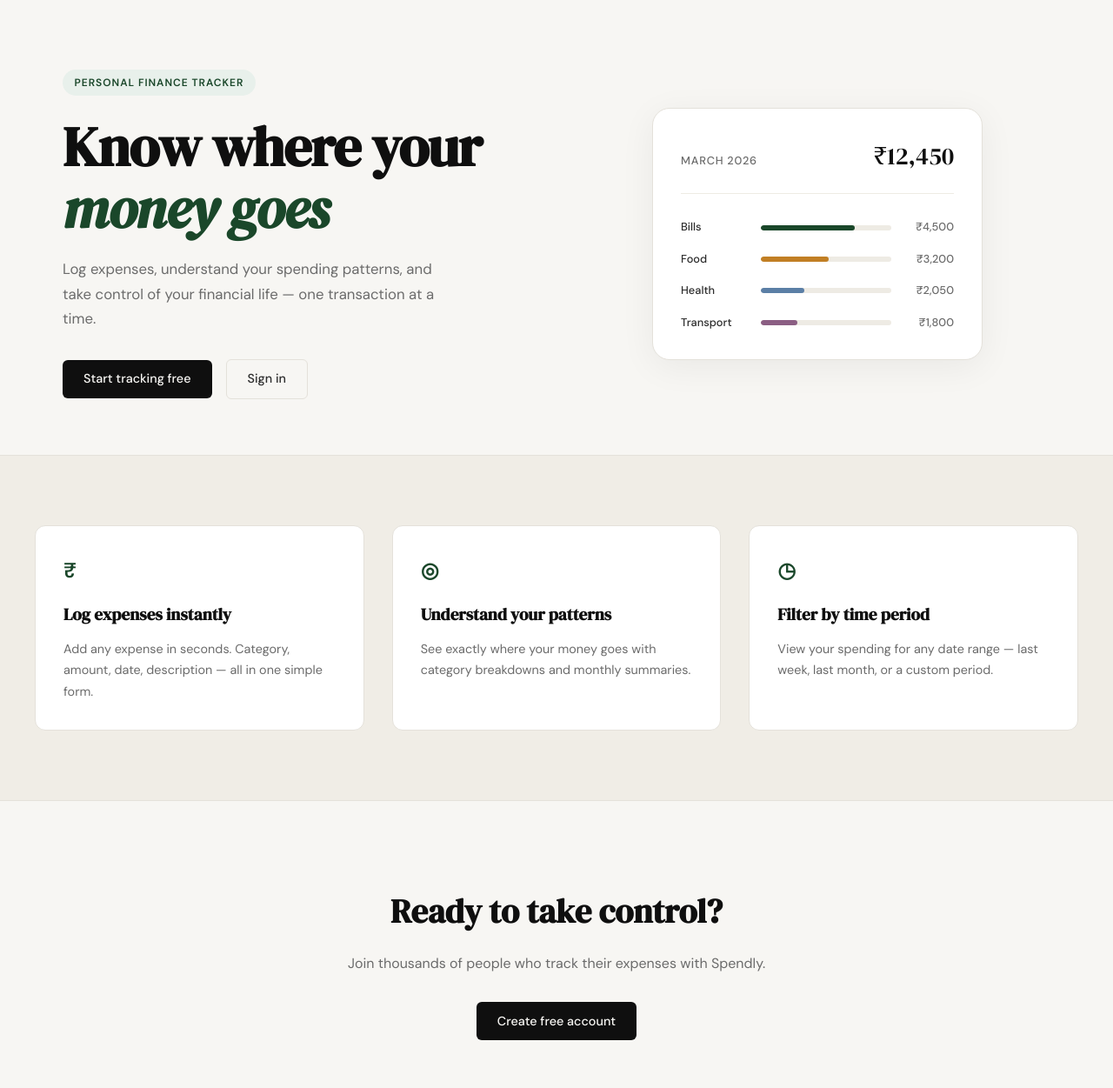
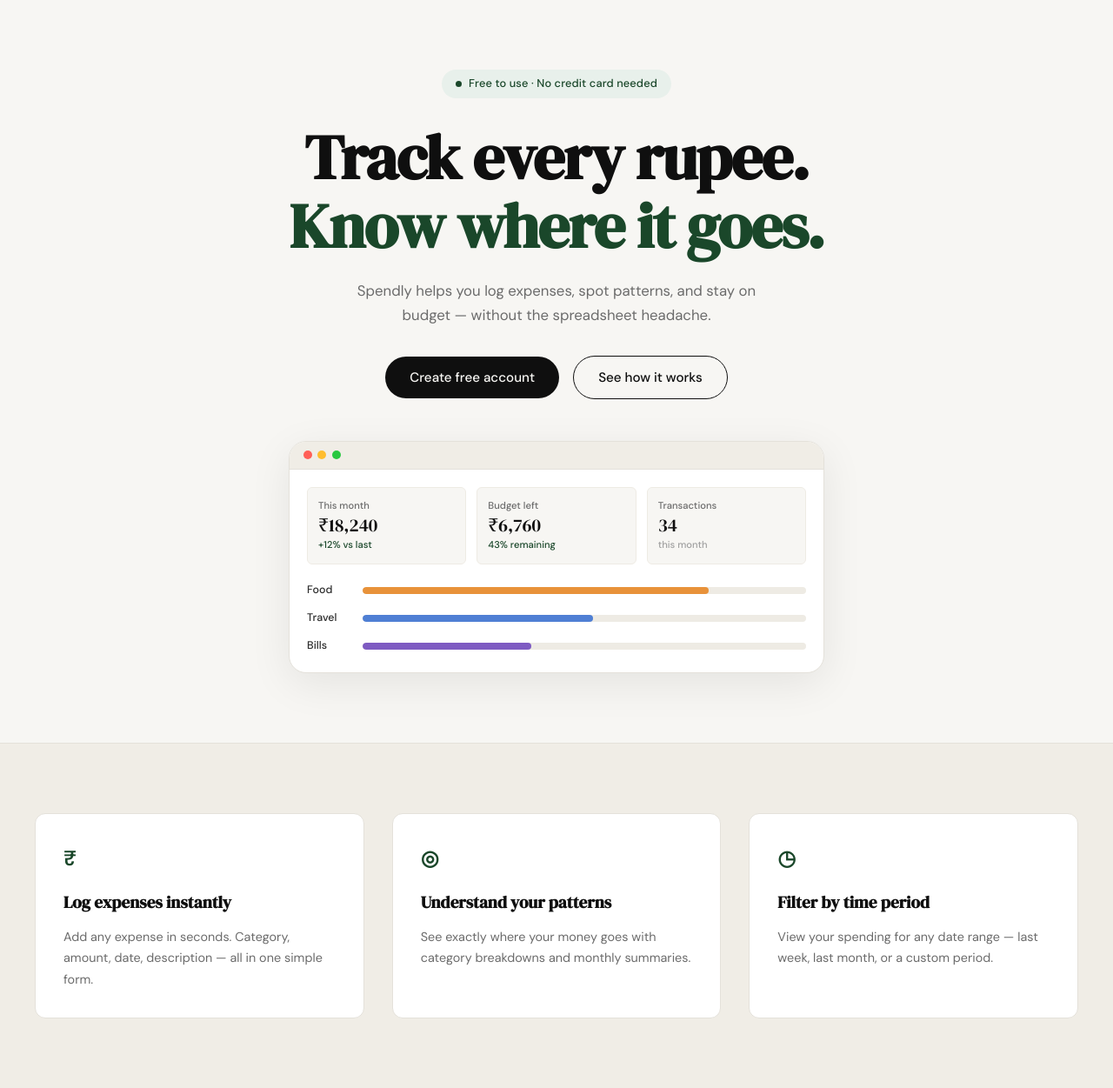
Before and after one commit to vcorzo/spendy, a Flask app: page / in a window 1280 px wide. Shown: the part 61-1312 px from the top of the page at 87% size. Run offline with Flask 3, Linux system fonts and the light colour scheme.

Commit message:
landing: redesign hero section to match mockup

```diff
--- /dev/null
+++ b/static/css/landing.css
@@ -0,0 +1,231 @@
+/* ------------------------------------------------------------------ */
+/* Hero layout override — centered single column                       */
+/* ------------------------------------------------------------------ */
+
+.hero {
+    grid-template-columns: 1fr;
+    text-align: center;
+    max-width: 680px;
+    gap: 3rem;
+    padding-bottom: 5rem;
+}
+
+.hero-inner {
+    display: flex;
+    flex-direction: column;
+    align-items: center;
+}
+
+.hero-visual {
+    justify-content: center;
+    width: 100%;
+    max-width: 100%;
+}
+
+/* ------------------------------------------------------------------ */
+/* Badge                                                               */
+/* ------------------------------------------------------------------ */
+
+.hero-badge {
+    display: inline-flex;
+    align-items: center;
+    gap: 0.5rem;
+    background: var(--accent-light);
+    color: var(--accent);
+    font-size: 0.8rem;
+    font-weight: 500;
+    letter-spacing: 0.01em;
+    text-transform: none;
+    padding: 0.4rem 1rem;
+    border-radius: 999px;
+    margin-bottom: 1.75rem;
+}
+
+.hero-badge-dot {
+    width: 7px;
+    height: 7px;
+    border-radius: 50%;
+    background: var(--accent);
+    flex-shrink: 0;
+}
+
+/* ------------------------------------------------------------------ */
+/* Title                                                               */
+/* ------------------------------------------------------------------ */
+
+.hero-title {
+    font-family: var(--font-display);
+    font-size: clamp(2.75rem, 6vw, 4.5rem);
+    line-height: 1.1;
+    letter-spacing: -0.02em;
+    color: var(--ink);
+    margin-bottom: 1.25rem;
+    font-style: normal;
+}
+
+.hero-title-accent {
+    color: var(--accent);
+    font-style: normal;
+}
+
+/* ------------------------------------------------------------------ */
+/* Subtitle                                                            */
+/* ------------------------------------------------------------------ */
+
+.hero-subtitle {
+    max-width: 480px;
+    text-align: center;
+}
+
+/* ------------------------------------------------------------------ */
+/* Buttons                                                             */
+/* ------------------------------------------------------------------ */
+
+.hero-actions {
+    justify-content: center;
+}
+
+.btn-hero-primary {
+    display: inline-block;
+    background: var(--ink);
+    color: var(--paper);
+    padding: 0.75rem 1.75rem;
+    border-radius: 999px;
+    font-family: var(--font-body);
+    font-size: 0.95rem;
+    font-weight: 500;
+    transition: background 0.2s;
+    text-decoration: none;
+}
+
+.btn-hero-primary:hover { background: var(--accent); }
+
+.btn-hero-outline {
+    display: inline-block;
+    background: transparent;
+    color: var(--ink);
+    padding: 0.75rem 1.75rem;
+    border-radius: 999px;
+    font-family: var(--font-body);
+    font-size: 0.95rem;
+    font-weight: 500;
+    border: 1.5px solid var(--ink);
+    transition: all 0.2s;
+    text-decoration: none;
+}
+
+.btn-hero-outline:hover {
+    background: var(--ink);
+    color: var(--paper);
+}
+
+/* ------------------------------------------------------------------ */
+/* Browser mock                                                        */
+/* ------------------------------------------------------------------ */
+
+.mock-browser {
+    background: var(--paper-card);
+    border: 1px solid var(--border);
+    border-radius: var(--radius-lg);
+    box-shadow: 0 12px 48px rgba(0, 0, 0, 0.08);
+    overflow: hidden;
+    width: 100%;
+    max-width: 100%;
+}
+
+.mock-browser-bar {
+    background: var(--paper-warm);
+    border-bottom: 1px solid var(--border);
+    padding: 0.65rem 1rem;
+    display: flex;
+    align-items: center;
+    gap: 0.4rem;
+}
+
+.mock-dot {
+    width: 10px;
+    height: 10px;
+    border-radius: 50%;
+    display: inline-block;
+}
+
+.mock-dot-red    { background: #ff5f57; }
+.mock-dot-yellow { background: #ffbd2e; }
+.mock-dot-green  { background: #28c840; }
+
+.mock-browser-body { padding: 1.25rem; }
+
+/* Stat cards */
+
+.mock-stats {
+    display: grid;
+    grid-template-columns: repeat(3, 1fr);
+    gap: 0.75rem;
+    margin-bottom: 1.25rem;
+}
+
+.mock-stat {
+    background: var(--paper);
+    border: 1px solid var(--border-soft);
+    border-radius: var(--radius-sm);
+    padding: 0.75rem;
+    display: flex;
+    flex-direction: column;
+    gap: 0.2rem;
+    text-align: left;
+}
+
+.mock-stat-label {
+    font-size: 0.7rem;
+    color: var(--ink-muted);
+    font-weight: 500;
+}
+
+.mock-stat-value {
+    font-family: var(--font-display);
+    font-size: 1.3rem;
+    color: var(--ink);
+    line-height: 1;
+}
+
+.mock-stat-change {
+    font-size: 0.7rem;
+    font-weight: 500;
+}
+
+.mock-stat-change.positive { color: var(--accent); }
+.mock-stat-change.neutral  { color: var(--ink-faint); }
+
+/* Category bars */
+
+.mock-categories {
+    display: flex;
+    flex-direction: column;
+    gap: 0.75rem;
+}
+
+.mock-cat-row {
+    display: grid;
+    grid-template-columns: 52px 1fr;
+    align-items: center;
+    gap: 0.75rem;
+}
+
+.mock-cat-label {
+    font-size: 0.78rem;
+    font-weight: 500;
+    color: var(--ink-soft);
+    text-align: left;
+}
+
+.mock-cat-track {
+    height: 8px;
+    background: var(--border-soft);
+    border-radius: 999px;
+    overflow: hidden;
+}
+
+.mock-cat-fill {
+    height: 100%;
+    border-radius: 999px;
+}
--- a/templates/landing.html
+++ b/templates/landing.html
@@ -1,60 +1,76 @@
 {% extends "base.html" %}
 
 {% block title %}Spendly — Track Every Rupee{% endblock %}
+
+{% block head %}
+<link rel="stylesheet" href="{{ url_for('static', filename='css/landing.css') }}">
+{% endblock %}
 
 {% block content %}
 
 <section class="hero">
     <div class="hero-inner">
-        <div class="hero-badge">Personal Finance Tracker</div>
+        <div class="hero-badge">
+            <span class="hero-badge-dot"></span>
+            Free to use · No credit card needed
+        </div>
         <h1 class="hero-title">
-            Know where your<br>
-            <em>money goes</em>
+            Track every rupee.<br>
+            <span class="hero-title-accent">Know where it goes.</span>
         </h1>
         <p class="hero-subtitle">
-            Log expenses, understand your spending patterns,
-            and take control of your financial life —
-            one transaction at a time.
+            Spendly helps you log expenses, spot patterns, and stay
+            on budget — without the spreadsheet headache.
         </p>
         <div class="hero-actions">
-            <a href="{{ url_for('register') }}" class="btn-primary">Start tracking free</a>
-            <a href="{{ url_for('login') }}" class="btn-ghost">Sign in</a>
+            <a href="{{ url_for('register') }}" class="btn-hero-primary">Create free account</a>
+            <a href="#features" class="btn-hero-outline">See how it works</a>
         </div>
     </div>
     <div class="hero-visual">
-        <div class="mock-card">
-            <div class="mock-card-header">
-                <span class="mock-label">March 2026</span>
-                <span class="mock-total">₹12,450</span>
+        <div class="mock-browser">
+            <div class="mock-browser-bar">
+                <span class="mock-dot mock-dot-red"></span>
+                <span class="mock-dot mock-dot-yellow"></span>
+                <span class="mock-dot mock-dot-green"></span>
             </div>
-            <div class="mock-bars">
-                <div class="mock-bar-row">
-                    <span class="mock-cat">Bills</span>
-                    <div class="mock-bar-track">
-                        <div class="mock-bar" style="width: 72%"></div>
+            <div class="mock-browser-body">
+                <div class="mock-stats">
+                    <div class="mock-stat">
+                        <span class="mock-stat-label">This month</span>
+                        <span class="mock-stat-value">₹18,240</span>
+                        <span class="mock-stat-change positive">+12% vs last</span>
                     </div>
-                    <span class="mock-amt">₹4,500</span>
+                    <div class="mock-stat">
+                        <span class="mock-stat-label">Budget left</span>
+                        <span class="mock-stat-value">₹6,760</span>
+                        <span class="mock-stat-change positive">43% remaining</span>
+                    </div>
+                    <div class="mock-stat">
+                        <span class="mock-stat-label">Transactions</span>
+                        <span class="mock-stat-value">34</span>
+                        <span class="mock-stat-change neutral">this month</span>
+                    </div>
                 </div>
-                <div class="mock-bar-row">
-                    <span class="mock-cat">Food</span>
-                    <div class="mock-bar-track">
-                        <div class="mock-bar mock-bar-2" style="width: 52%"></div>
+                <div class="mock-categories">
+                    <div class="mock-cat-row">
+                        <span class="mock-cat-label">Food</span>
+                        <div class="mock-cat-track">
+                            <div class="mock-cat-fill" style="width: 78%; background: #e8923a;"></div>
+                        </div>
                     </div>
-                    <span class="mock-amt">₹3,200</span>
-                </div>
-                <div class="mock-bar-row">
-                    <span class="mock-cat">Health</span>
-                    <div class="mock-bar-track">
-                        <div class="mock-bar mock-bar-3" style="width: 33%"></div>
+                    <div class="mock-cat-row">
+                        <span class="mock-cat-label">Travel</span>
+                        <div class="mock-cat-track">
+                            <div class="mock-cat-fill" style="width: 52%; background: #4f7fd4;"></div>
+                        </div>
                     </div>
-                    <span class="mock-amt">₹2,050</span>
-                </div>
-                <div class="mock-bar-row">
-                    <span class="mock-cat">Transport</span>
-                    <div class="mock-bar-track">
-                        <div class="mock-bar mock-bar-4" style="width: 28%"></div>
+                    <div class="mock-cat-row">
+                        <span class="mock-cat-label">Bills</span>
+                        <div class="mock-cat-track">
+                            <div class="mock-cat-fill" style="width: 38%; background: #7e5bc2;"></div>
+                        </div>
                     </div>
-                    <span class="mock-amt">₹1,800</span>
                 </div>
             </div>
         </div>
```
Also changed, not shown: file.txt (+28 -2 lines).
